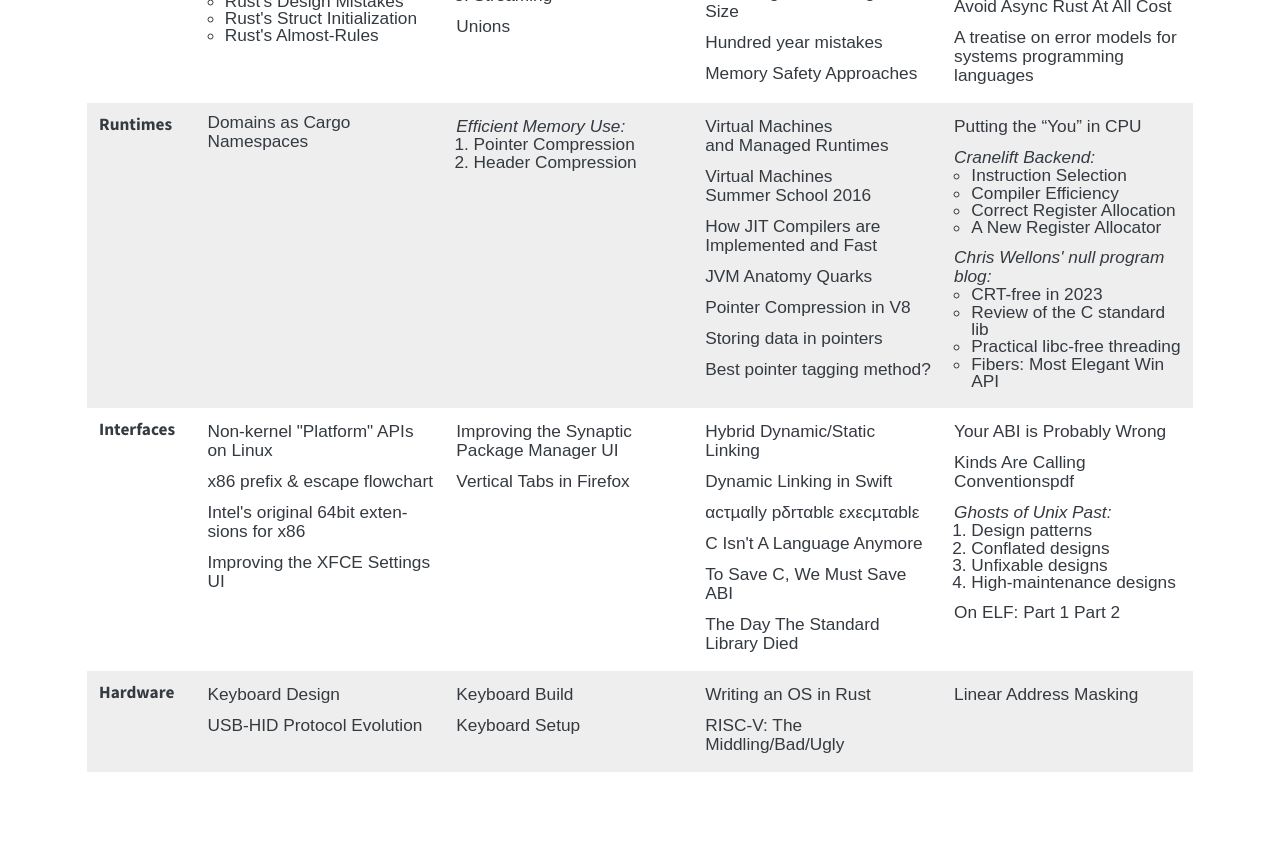
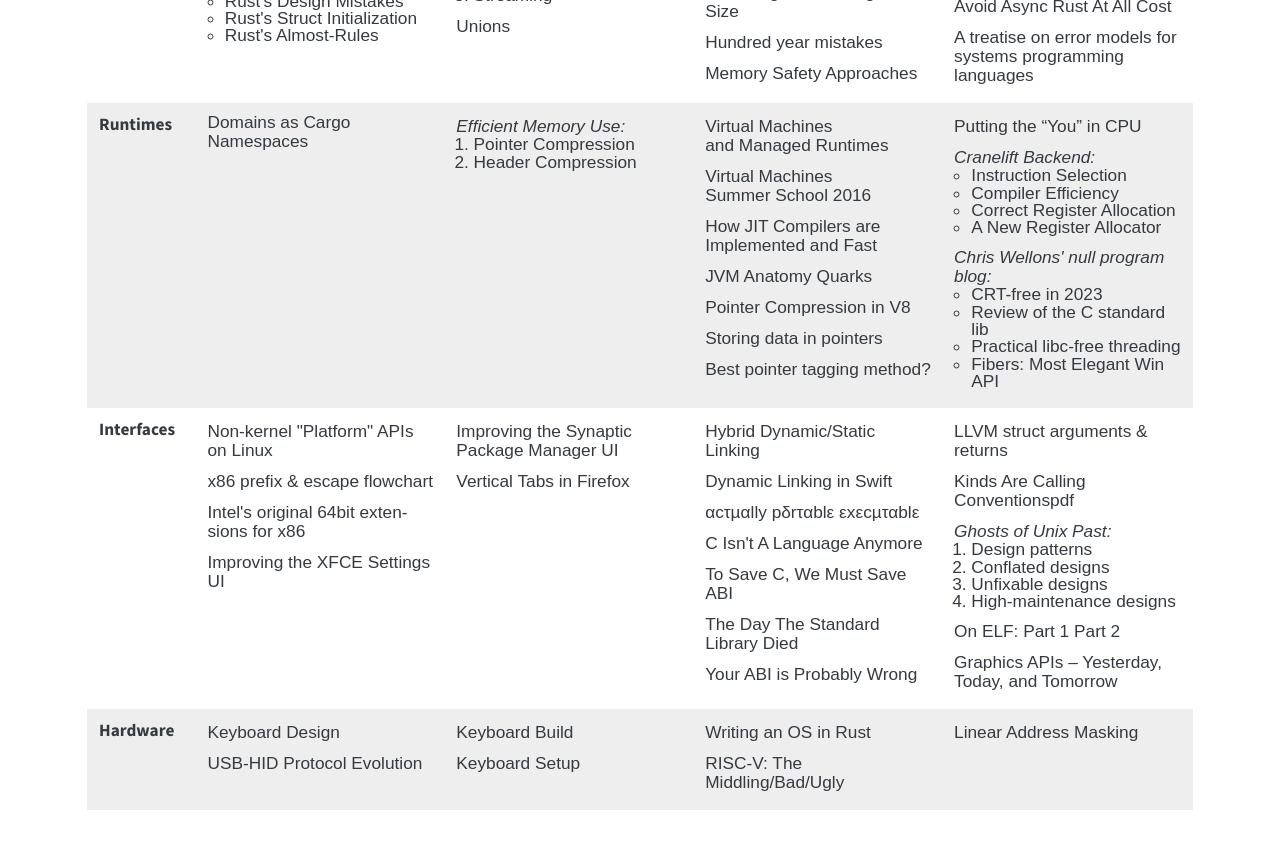
Before and after one commit to soc/soc.me, a Jekyll site: the page built from index.md, in a window 1280 px wide and 900 px high, scrolled down 790 px. Shown: the top 849 px of the window. Built offline with Jekyll 4.4.1, drawn with Linux system fonts in a browser that asks for light colours; some web fonts are replaced.

Commit message:
add links to index

```diff
--- a/index.md
+++ b/index.md
@@ -219,9 +219,10 @@
       <div><a href="https://gankra.github.io/blah/c-isnt-a-language/">C Isn't A Language Anymore</a></div>
       <div><a href="https://thephd.dev/to-save-c-we-must-save-abi-fixing-c-function-abi">To Save C, We Must Save ABI</a></div>
       <div><a href="https://cor3ntin.github.io/posts/abi/">The Day The Standard Library Died</a></div>
+      <div><a href="https://outerproduct.net/boring/2021-05-07_abi-wrong.html">Your ABI is Probably Wrong</a></div>
     </td>
     <td>
-      <div><a href="https://outerproduct.net/boring/2021-05-07_abi-wrong.html">Your ABI is Probably Wrong</a></div>
+      <div><a href="https://yorickpeterse.com/articles/the-mess-that-is-handling-structure-arguments-and-returns-in-llvm/">LLVM struct arguments & returns</a></div>
       <div><a href="https://www.microsoft.com/en-us/research/uploads/prod/2020/03/kacc.pdf" class="compact">Kinds Are Calling Conventions</a><sup>pdf</sup></div>
       <section id="ghost-of-unix-past"><i>Ghosts of Unix Past:</i>
         <ol>
@@ -232,6 +233,7 @@
         </ol>
       </section>
       <div>On ELF: <a href="https://kestrelcomputer.github.io/kestrel/2018/01/29/on-elf">Part 1</a> <a href="https://kestrelcomputer.github.io/kestrel/2018/02/01/on-elf-2">Part 2</a></div>
+      <div><a href="https://asawicki.info/articles/graphics_apis_yesterday_today_tomorrow_en.php">Graphics APIs – Yesterday, Today, and Tomorrow</a></div>
     </td>
   </tr>
   <tr>
```
